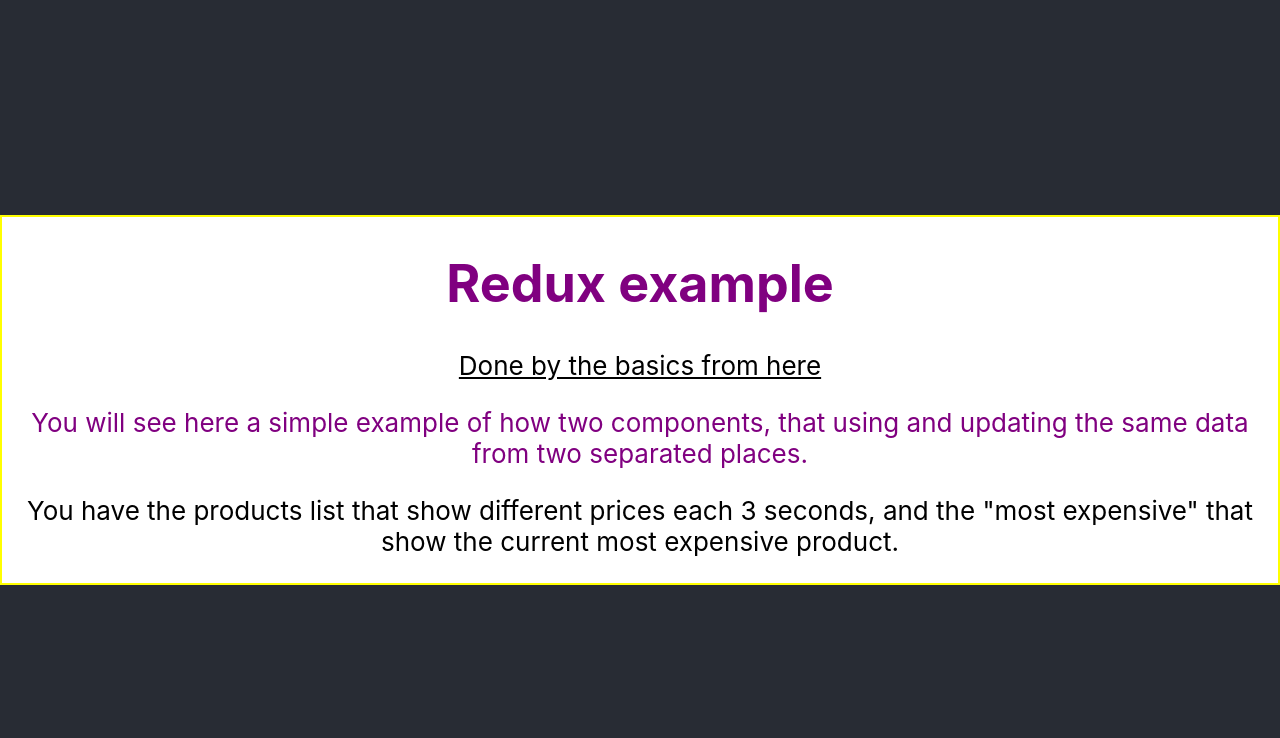
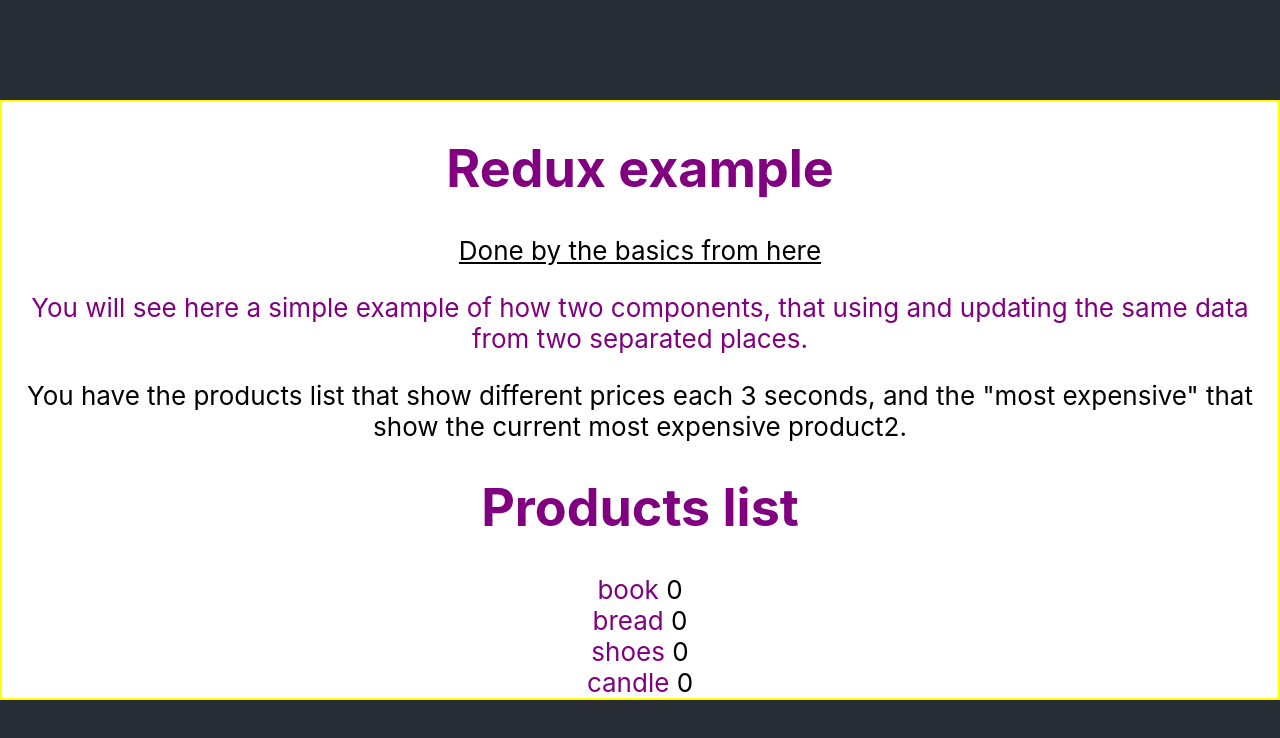
Before and after one commit to lingar-poc/basic-redux-example, a React (Create React App) app: page / in a window 1280 px wide. Shown: the top 738 px of the page. Built offline with nearby package versions, Linux system fonts and the light colour scheme.

Commit message:
Adding products list that uses the store

```diff
--- /dev/null
+++ b/src/redux-example/products-feature.jsx
@@ -0,0 +1,91 @@
+import React, {useEffect, useLayoutEffect} from 'react';
+import {useSelector, useDispatch} from 'react-redux';
+
+import {setProducts, selectProducts} from "./products-slice";
+
+/**
+ * Simple general component for showing products list
+ */
+export class ProductsList extends React.Component {
+    constructor(props) {
+        super(props);
+    }
+
+    render() {
+        let view = this.props.data.map((item, idx) => {
+            return (<div key={idx}><span>{item.name}</span> <span>{item.price}</span></div>);
+        });
+
+        return (<div className="products-list">
+            <h1>Products list</h1>
+            {view}
+        </div>);
+    }
+}
+
+export function ProductsDisplayRedux(props) {
+    useEffect(() => {
+            console.log("Starting run products prices ");
+            startTimer();
+        }, []//will happen only once
+    );
+
+
+    //inner functions
+    function dataToArray() {
+        data = [];
+        for (const [key, value] of Object.entries(productsState)) {
+            console.log(`${key}: ${value}`);
+            data.push({name: key, price: value});
+        }
+
+    }
+
+    function startTimer() {
+        console.log("only once?")
+        interval = setInterval(() => {
+                //instead of doing like in regular component:
+                // this.setState({
+                 //     book: this.getRandomInt(100),
+                //     bread: this.getRandomInt(100),
+                //     shoes: this.getRandomInt(100),
+                //     candle: this.getRandomInt(100)
+                // });
+
+                //we doing that:
+                dispatch(setProducts(
+                    {
+                        book: getRandomInt(100),
+                        bread: getRandomInt(100),
+                        shoes: getRandomInt(100),
+                        candle: getRandomInt(100)
+                    }
+                ));
+                dataToArray();
+            }
+            , seconds * 3000);
+    }
+    //for generate random value below 100
+    function getRandomInt(max) {
+        return Math.floor(Math.random() * Math.floor(max));
+    }
+
+    //fields and logic:
+    //This is like the trigger of the store reducer
+    const dispatch = useDispatch();
+    //getting the state from the store
+    const productsState = useSelector(selectProducts);
+    let data = [];
+    let interval = null;
+    const seconds = 3;
+
+    //invocations
+    dataToArray();
+    console.log("data = ",data);
+    console.table(data);
+    return (
+        <div>
+            <ProductsList data={data}/>
+        </div>
+    )
+}
--- a/src/redux-example/redux-main.jsx
+++ b/src/redux-example/redux-main.jsx
@@ -1,4 +1,5 @@
 import React from 'react';
+import {ProductsDisplayRedux} from "./products-feature";
 
 export function ReduxMainView(){
 
@@ -9,7 +10,8 @@
             Done by the basics from here</a>
             <p>You will see here a simple example of how two components, that using and updating the same data from two separated places.</p>
             <p>You have the products list that show different prices each 3 seconds, and the "most expensive" that show
-            the current most expensive product. </p>
+            the current most expensive product2. </p>
+            <ProductsDisplayRedux/>
         </div>
     )
 
```
